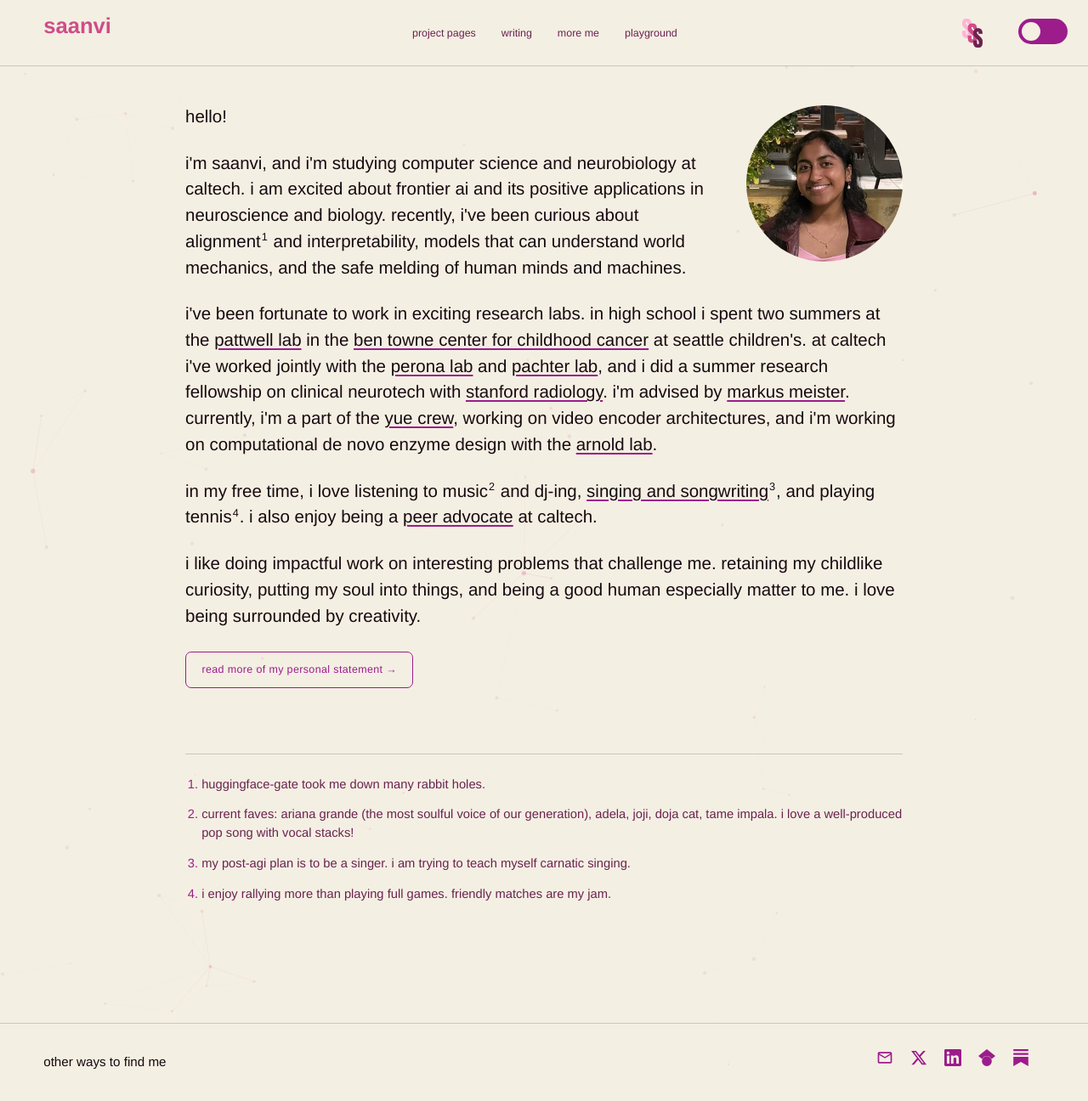
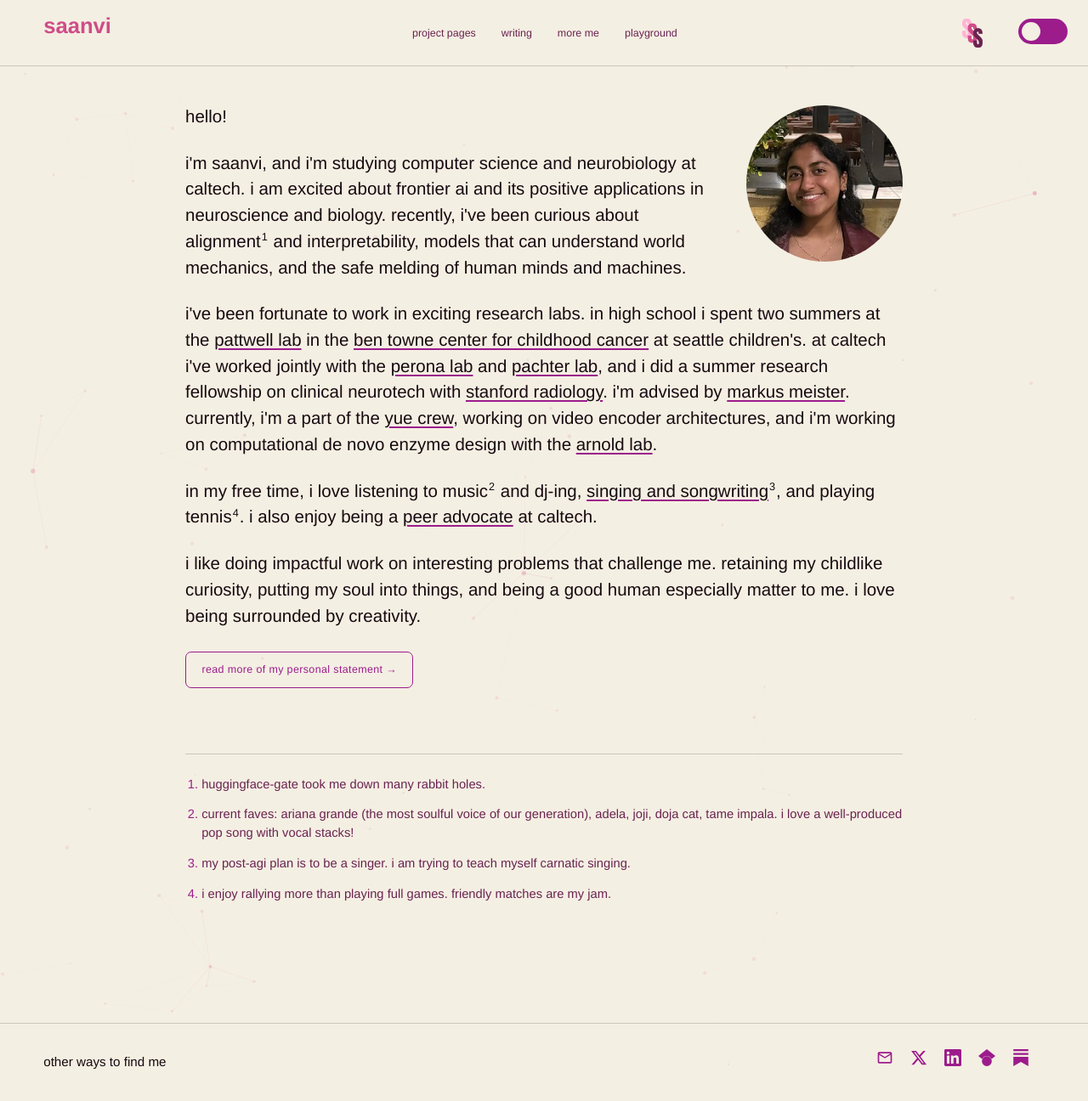
Before and after one commit to saanviiyer/saanviiyer.github.io, a Jekyll site: the page built from index.html, in a window 1280 px wide and 1296 px high. Shown: the whole window at 85% size. Built offline with Jekyll 4.4.1, drawn with Linux system fonts in a browser that asks for light colours; some web fonts are replaced.

Commit message:
Centre the portrait on the face

```diff
--- a/assets/css/style.css
+++ b/assets/css/style.css
@@ -872,7 +872,6 @@ footer a:hover { text-decoration: underline; }
   height: 184px;
   border-radius: 50%;
   object-fit: cover;
-  object-position: 50% 32%;
   margin: 2px 0 20px 38px;
   shape-outside: circle();
 }
```
Also changed, not shown: assets/images/saanvi.jpg.
